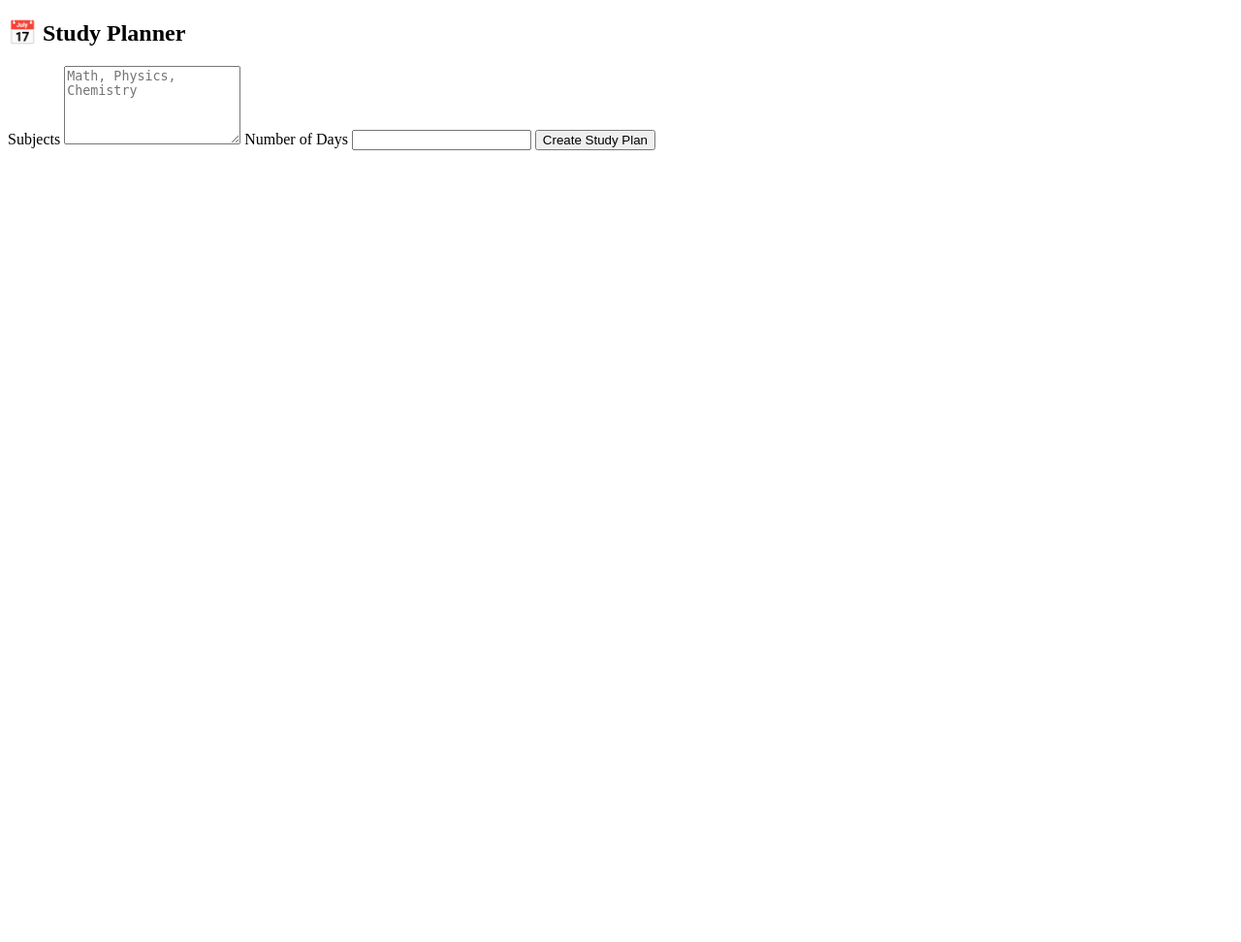
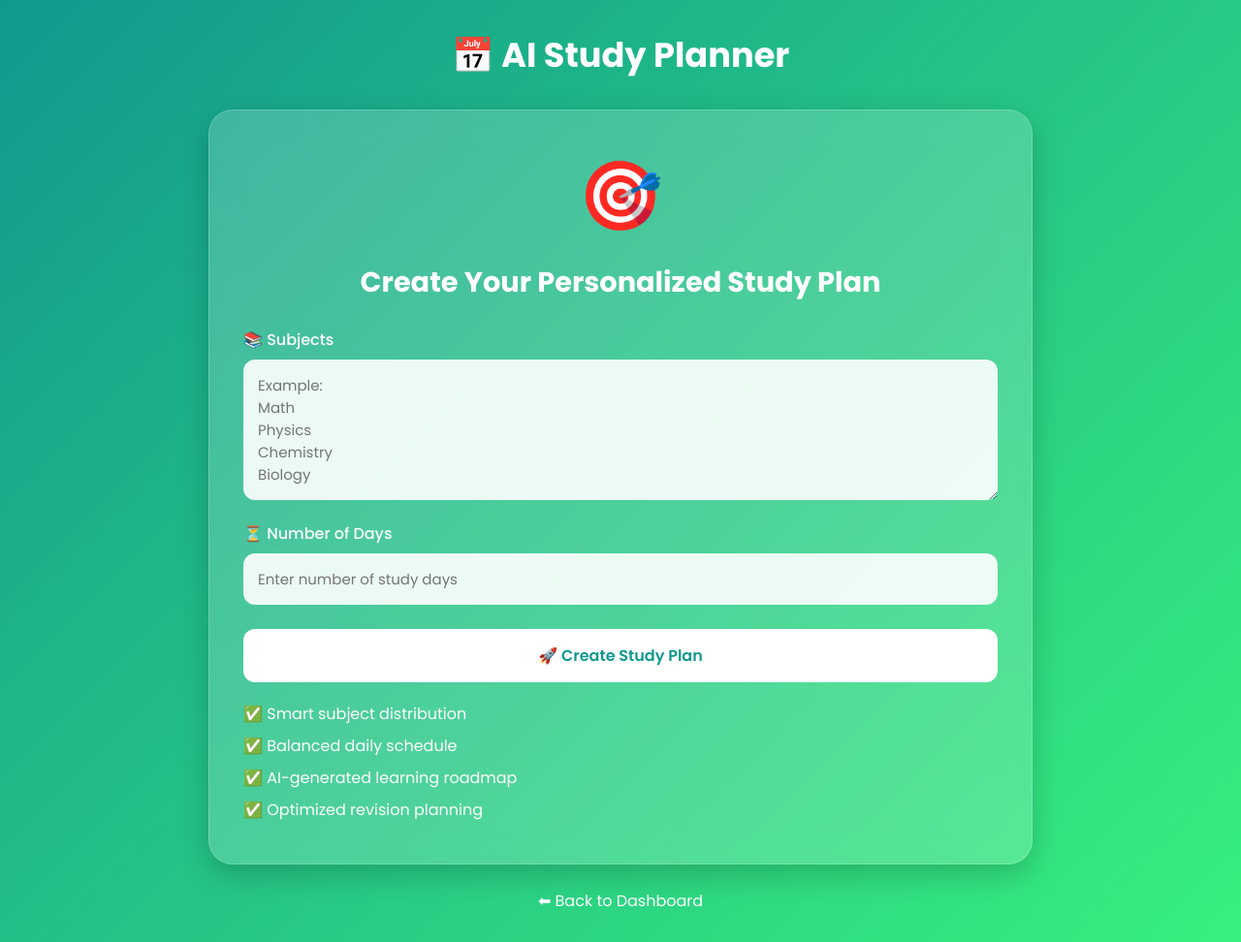
Before and after one commit to chowdary4181/Study-AI-Assitant, a Flask app: page /planner in a window 1280 px wide. Shown: the whole page at 97% size. Before the commit the page ends 155 px from the top, so only its background shows below. Run offline with Flask 3, Linux system fonts and the light colour scheme.

Commit message:
Update planner.html

```diff
--- a/templates/planner.html
+++ b/templates/planner.html
@@ -1,63 +1,232 @@
 <!DOCTYPE html>
-<html>
+<html lang="en">
 
 <head>
+    <meta charset="UTF-8">
+    <meta name="viewport" content="width=device-width, initial-scale=1.0">
+    <title>AI Study Planner</title>
 
-<title>Study Planner</title>
+    <link href="https://fonts.googleapis.com/css2?family=Poppins:wght@300;400;500;600;700&display=swap"
+        rel="stylesheet">
 
-<link rel="stylesheet"
-href="{{ url_for('static', filename='style.css') }}">
+    <style>
+        * {
+            margin: 0;
+            padding: 0;
+            box-sizing: border-box;
+            font-family: 'Poppins', sans-serif;
+        }
 
+        body {
+            min-height: 100vh;
+            background: linear-gradient(135deg, #11998e, #38ef7d);
+            padding: 30px;
+        }
+
+        .navbar {
+            text-align: center;
+            margin-bottom: 30px;
+            color: white;
+        }
+
+        .navbar h2 {
+            font-size: 2.2rem;
+            font-weight: 700;
+        }
+
+        .container {
+            max-width: 850px;
+            margin: auto;
+        }
+
+        .card {
+            background: rgba(255, 255, 255, 0.18);
+            backdrop-filter: blur(15px);
+            border-radius: 25px;
+            padding: 35px;
+            margin-bottom: 25px;
+            color: white;
+            box-shadow: 0 10px 30px rgba(0,0,0,0.2);
+            border: 1px solid rgba(255,255,255,0.2);
+        }
+
+        .planner-icon {
+            text-align: center;
+            font-size: 70px;
+            margin-bottom: 15px;
+        }
+
+        .title {
+            text-align: center;
+            margin-bottom: 25px;
+        }
+
+        .title h3 {
+            font-size: 1.8rem;
+        }
+
+        label {
+            display: block;
+            margin-top: 15px;
+            margin-bottom: 8px;
+            font-weight: 500;
+        }
+
+        textarea,
+        input[type="number"] {
+            width: 100%;
+            padding: 15px;
+            border: none;
+            border-radius: 12px;
+            outline: none;
+            font-size: 15px;
+            background: rgba(255,255,255,0.9);
+        }
+
+        textarea {
+            resize: vertical;
+        }
+
+        button {
+            width: 100%;
+            margin-top: 25px;
+            padding: 15px;
+            border: none;
+            border-radius: 12px;
+            background: white;
+            color: #11998e;
+            font-size: 16px;
+            font-weight: 600;
+            cursor: pointer;
+            transition: 0.3s;
+        }
+
+        button:hover {
+            transform: translateY(-3px);
+            box-shadow: 0 8px 20px rgba(0,0,0,0.2);
+        }
+
+        .tips {
+            margin-top: 20px;
+        }
+
+        .tips p {
+            margin: 8px 0;
+        }
+
+        .result-card h3 {
+            margin-bottom: 15px;
+            text-align: center;
+        }
+
+        pre {
+            white-space: pre-wrap;
+            word-wrap: break-word;
+            background: rgba(255,255,255,0.15);
+            padding: 20px;
+            border-radius: 15px;
+            line-height: 1.7;
+        }
+
+        .back-btn {
+            display: block;
+            text-align: center;
+            text-decoration: none;
+            color: white;
+            margin-top: 15px;
+            transition: 0.3s;
+        }
+
+        .back-btn:hover {
+            opacity: 0.8;
+        }
+
+        @media(max-width: 768px) {
+            body {
+                padding: 15px;
+            }
+
+            .card {
+                padding: 25px;
+            }
+
+            .navbar h2 {
+                font-size: 1.8rem;
+            }
+        }
+    </style>
 </head>
 
 <body>
 
     <div class="navbar">
-<h2>📅 Study Planner</h2>
+        <h2>📅 AI Study Planner</h2>
     </div>
 
     <div class="container">
 
         <div class="card">
 
+            <div class="planner-icon">🎯</div>
+
+            <div class="title">
+                <h3>Create Your Personalized Study Plan</h3>
+            </div>
+
             <form method="POST">
 
-<label>Subjects</label>
+                <label>📚 Subjects</label>
 
                 <textarea
                     name="subjects"
                     rows="5"
-placeholder="Math, Physics, Chemistry"
+                    placeholder="Example:
+Math
+Physics
+Chemistry
+Biology"
                     required></textarea>
 
-<label>Number of Days</label>
+                <label>⏳ Number of Days</label>
 
                 <input
                     type="number"
                     name="days"
+                    min="1"
+                    placeholder="Enter number of study days"
                     required>
 
                 <button type="submit">
-Create Study Plan
+                    🚀 Create Study Plan
                 </button>
 
             </form>
 
+            <div class="tips">
+                <p>✅ Smart subject distribution</p>
+                <p>✅ Balanced daily schedule</p>
+                <p>✅ AI-generated learning roadmap</p>
+                <p>✅ Optimized revision planning</p>
+            </div>
+
         </div>
 
         {% if result %}
+        <div class="card result-card">
 
-<div class="card">
-
-<h3>Your Study Plan</h3>
+            <h3>📋 Your Personalized Study Plan</h3>
 
             <pre>{{ result }}</pre>
 
         </div>
+        {% endif %}
 
-{% endif %}
+        <a href="/" class="back-btn">
+            ⬅ Back to Dashboard
+        </a>
 
     </div>
 
 </body>
+
 </html>
```
Lines whose indentation alone changed are shown as unchanged.
